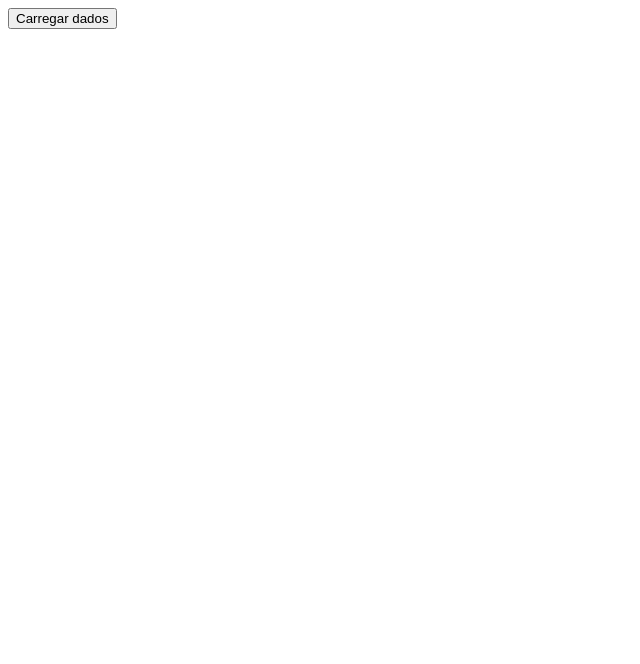
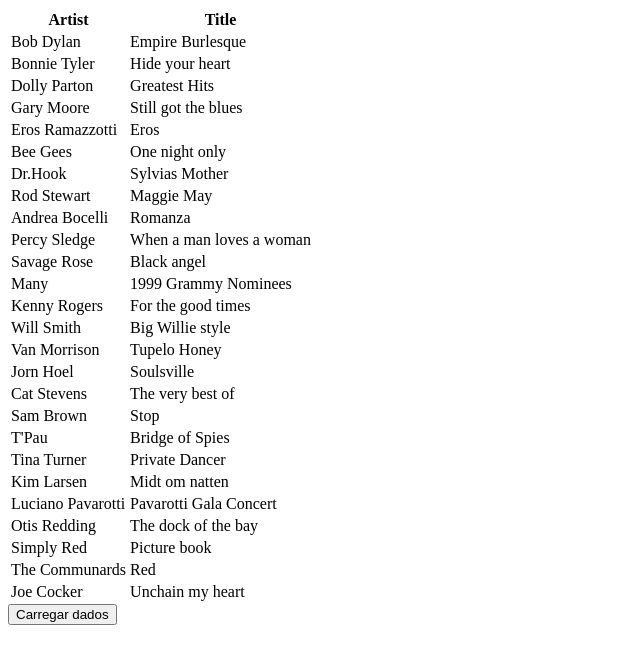
Before and after one commit to adrianoapi/ajax-xml, a plain HTML site: page index.html in a window 1280 px wide. Both pictures are taken after a click on the button "Carregar dados". Shown: the whole page, without its empty margins (0-640 px from the left). Drawn offline with Linux system fonts and the light colour scheme.

Commit message:
- Adicionada a função importFunc; - Adicionado o style;

```diff
--- a/index.html
+++ b/index.html
@@ -2,21 +2,44 @@
 <html>
     <head>
         <title>Ajax XML</title>
+        <style type="text/css">
+            table {
+                border: 1px #00;
+            }
+        </style>
     </head>
     <body>
-        <div id="exempo">
-            <button type="button" onclick="loadXml()">Carregar dados</button>
-        </div>
+        <div id="exemplo"></div>
+        <button type="button" onclick="loadXml()">Carregar dados</button>
         <script>
-            function loadXml(){
-                var xml = new XMLHttpRequest();
-                xhttp.onreadystagechange = function(){
-                    if(this.readyState == 4 && this.status == 200){
-                        implement(this);
+            function loadXml() {
+                var xmlhttp = new XMLHttpRequest();
+                xmlhttp.onreadystatechange = function () {
+                    if (this.readyState == 4 && this.status == 200) {
+                        importFunc(this);
                     }
                 };
-                xhttp.open("GET", "cd_catalog.xml", true);
-                xhttp.send();
+                xmlhttp.open("GET", "cd_catalog.xml", true);
+                xmlhttp.send();
+            }
+
+            function importFunc(xml) {
+                var i;
+                var xmlDoc = xml.responseXML;
+                var html = "<table>" +
+                        "<tr>" +
+                        "<th>Artist</th>" +
+                        "<th>Title</th>" +
+                        "</tr>";
+                var x = xmlDoc.getElementsByTagName("CD");
+                for (i = 0; i < x.length; i++) {
+                    html += "" +
+                            "<tr>" +
+                            "<td>" + x[i].getElementsByTagName("ARTIST")[0].childNodes[0].nodeValue + "</td>" +
+                            "<td>" + x[i].getElementsByTagName("TITLE")[0].childNodes[0].nodeValue + "</td>" +
+                            "</tr>";
+                }
+                document.getElementById("exemplo").innerHTML = html + "</table>";
             }
         </script>
     </body>
```
